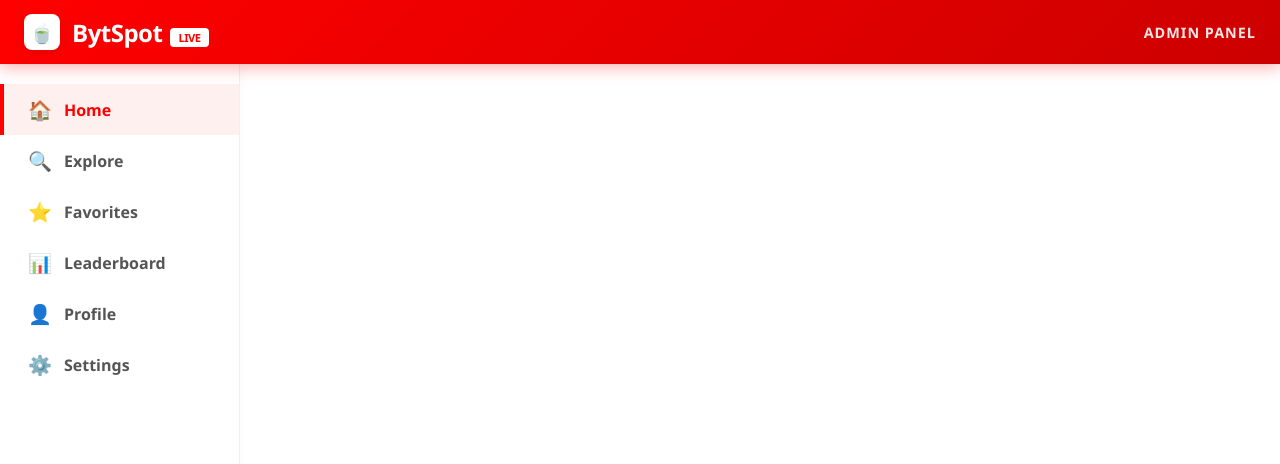
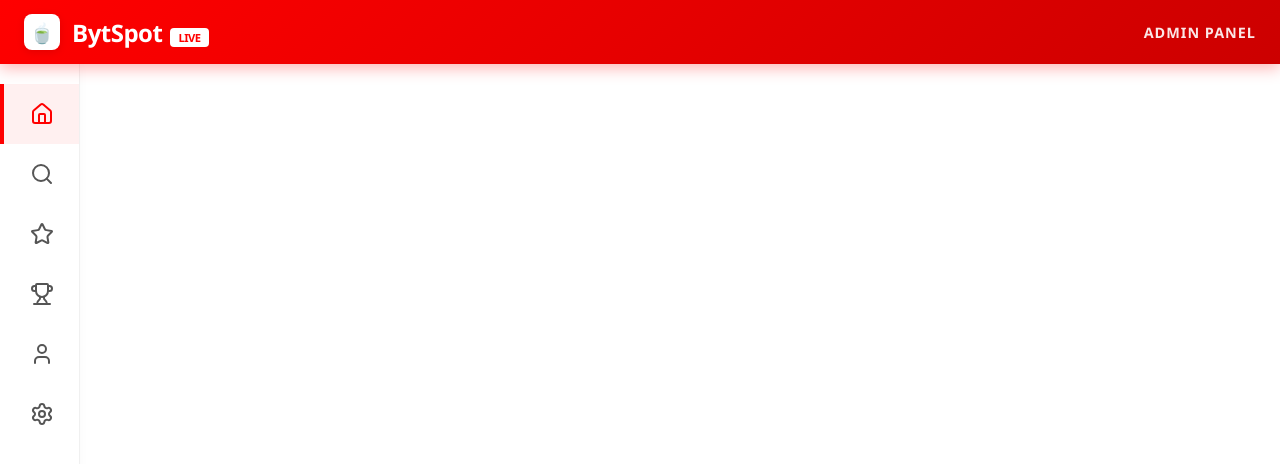
Before and after one commit to Sinxn-coder/chai-in, a React (Vite) app: page / in a window 1280 px wide. Shown: the top 464 px of the page. Built offline with nearby package versions, Linux system fonts and the light colour scheme.

Commit message:
Replace emojis with lucide icons and add hover tooltips

```diff
--- a/package.json
+++ b/package.json
@@ -11,6 +11,7 @@
     "deploy": "gh-pages -d dist"
   },
   "dependencies": {
+    "lucide-react": "^0.563.0",
     "react": "^18.2.0",
     "react-dom": "^18.2.0"
   },
--- a/src/App.jsx
+++ b/src/App.jsx
@@ -1,4 +1,5 @@
 import React from 'react';
+import { Home, Search, Star, Trophy, User, Settings } from 'lucide-react';
 
 export default function App() {
   return (
@@ -17,28 +18,40 @@ export default function App() {
       <nav className="sidebar">
         <ul className="nav-list">
           <li className="nav-item active">
-            <span className="nav-icon">🏠</span>
-            <span>Home</span>
+            <div className="nav-icon">
+              <Home size={24} />
+            </div>
+            <span className="nav-text">Home</span>
           </li>
           <li className="nav-item">
-            <span className="nav-icon">🔍</span>
-            <span>Explore</span>
+            <div className="nav-icon">
+              <Search size={24} />
+            </div>
+            <span className="nav-text">Explore</span>
           </li>
           <li className="nav-item">
-            <span className="nav-icon">⭐</span>
-            <span>Favorites</span>
+            <div className="nav-icon">
+              <Star size={24} />
+            </div>
+            <span className="nav-text">Favorites</span>
           </li>
           <li className="nav-item">
-            <span className="nav-icon">📊</span>
-            <span>Leaderboard</span>
+            <div className="nav-icon">
+              <Trophy size={24} />
+            </div>
+            <span className="nav-text">Leaderboard</span>
           </li>
           <li className="nav-item">
-            <span className="nav-icon">👤</span>
-            <span>Profile</span>
+            <div className="nav-icon">
+              <User size={24} />
+            </div>
+            <span className="nav-text">Profile</span>
           </li>
           <li className="nav-item">
-            <span className="nav-icon">⚙️</span>
-            <span>Settings</span>
+            <div className="nav-icon">
+              <Settings size={24} />
+            </div>
+            <span className="nav-text">Settings</span>
           </li>
         </ul>
       </nav>
--- a/src/index.css
+++ b/src/index.css
@@ -9,7 +9,7 @@ body {
     'Droid Sans', 'Helvetica Neue', sans-serif;
   background: #ffffff;
   min-height: 100vh;
-  padding-left: 240px; /* Space for the vertical sidebar */
+  padding-left: 80px; /* Space for the icon-only sidebar */
 }
 
 #root {
@@ -36,7 +36,7 @@ header {
   top: 64px;
   left: 0;
   bottom: 0;
-  width: 240px;
+  width: 80px;
   background: #ffffff;
   border-right: 1px solid #f0f0f0;
   padding: 20px 0;
@@ -49,20 +49,28 @@ header {
 }
 
 .nav-item {
-  padding: 12px 24px;
+  padding: 16px;
   display: flex;
+  flex-direction: column;
   align-items: center;
-  gap: 12px;
+  justify-content: center;
   color: #555;
   font-weight: 600;
   cursor: pointer;
   transition: all 0.2s ease;
   border-left: 4px solid transparent;
+  position: relative;
+  height: 60px;
 }
 
 .nav-item:hover {
   background: #fff5f5;
   color: #FF0000;
+}
+
+.nav-item:hover .nav-text {
+  opacity: 1;
+  visibility: visible;
 }
 
 .nav-item.active {
@@ -72,7 +80,38 @@ header {
 }
 
 .nav-icon {
-  font-size: 1.2rem;
+  font-size: 1.4rem;
+  display: flex;
+  align-items: center;
+  justify-content: center;
+}
+
+.nav-text {
+  position: absolute;
+  left: 100%;
+  top: 50%;
+  transform: translateY(-50%);
+  background: #333;
+  color: white;
+  padding: 6px 12px;
+  border-radius: 4px;
+  white-space: nowrap;
+  font-size: 0.85rem;
+  margin-left: 8px;
+  opacity: 0;
+  visibility: hidden;
+  transition: all 0.2s ease;
+  z-index: 1002;
+}
+
+.nav-text::before {
+  content: '';
+  position: absolute;
+  right: 100%;
+  top: 50%;
+  transform: translateY(-50%);
+  border: 4px solid transparent;
+  border-right-color: #333;
 }
 
 .app-bar-brand {
```
Also changed, not shown: 1 other file (tests, documents, lock files or other folders).
